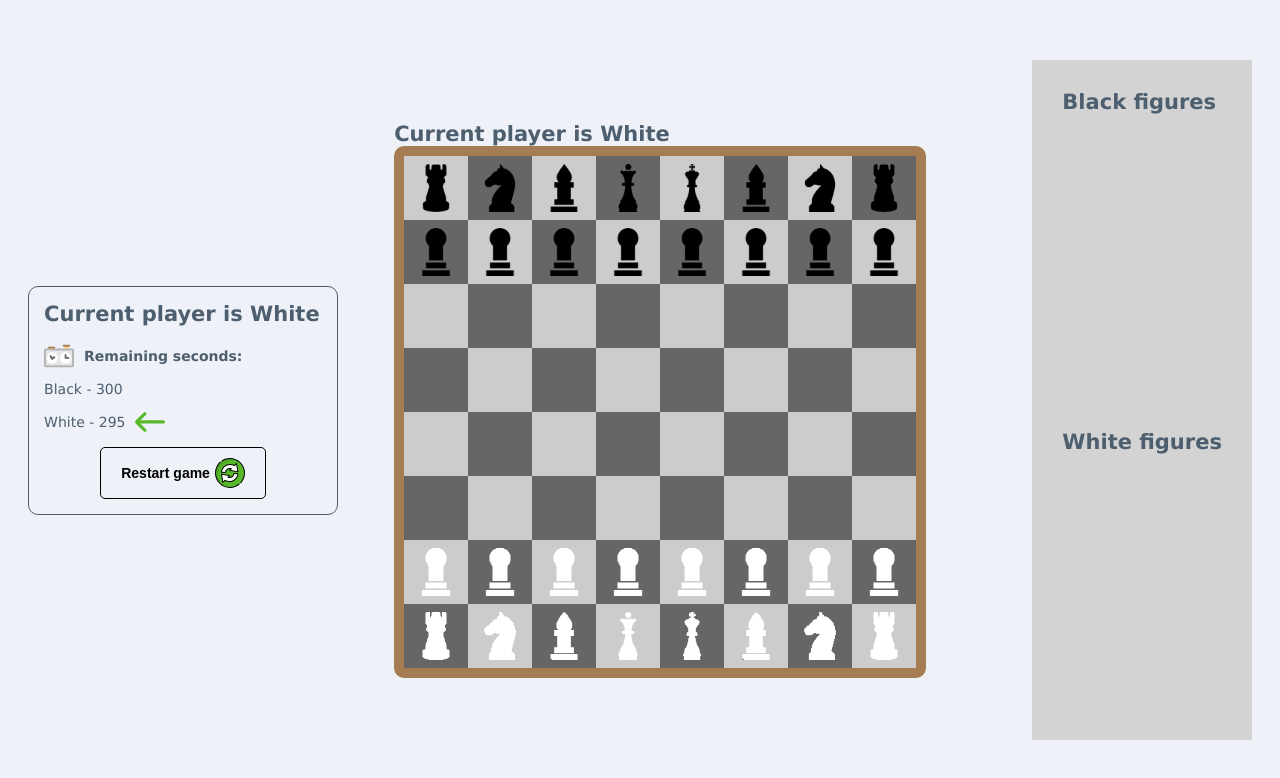
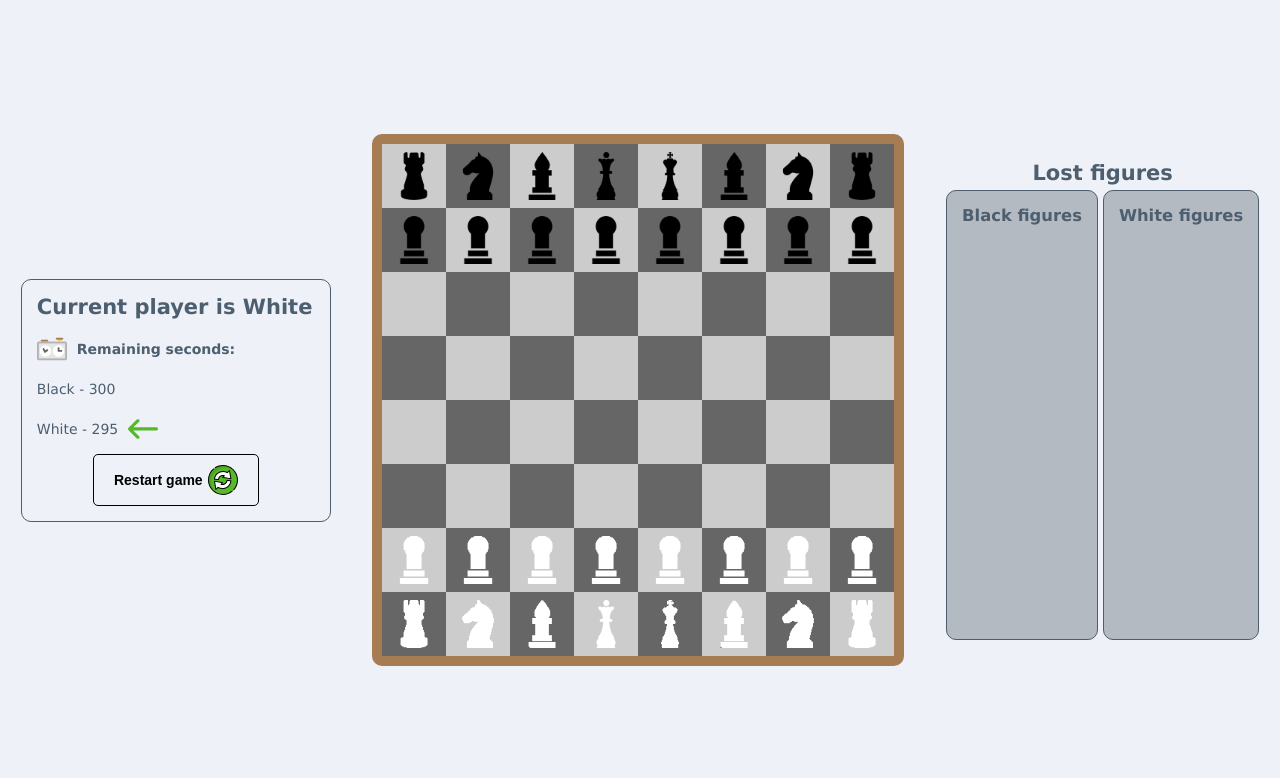
Before and after one commit to ViteKhan/chess, a React (Create React App) app: page / in a window 1280 px wide. Shown: the top 778 px of the page. Built offline with nearby package versions, Linux system fonts and the light colour scheme.

Commit message:
added variables and fixed styles

```diff
--- a/src/components/Board/Board.tsx
+++ b/src/components/Board/Board.tsx
@@ -21,8 +21,6 @@ export const BoardComponent: FC<BoardComponentProps> = ({ board, setBoard, curre
   });
 
   return (
-    <div>
-      <h2>Current player is {currentPlayer.color}</h2>
     <div className="board">
       {board.cells.map((row, idx) => (
         <Fragment key={idx}>
@@ -38,6 +36,5 @@ export const BoardComponent: FC<BoardComponentProps> = ({ board, setBoard, curre
         </Fragment>
       ))}
     </div>
-    </div>
   );
 };
--- /dev/null
+++ b/src/components/Chess/Chess.scss
@@ -0,0 +1,13 @@
+@import 'styles/variables';
+
+.lostFigures {
+  display: flex;
+  flex-direction: column;
+  gap: $GAP_5;
+  align-items: center;
+}
+
+.lostContainer {
+  display: flex;
+  gap: $GAP_5;
+}
--- a/src/components/Chess/Chess.tsx
+++ b/src/components/Chess/Chess.tsx
@@ -2,6 +2,7 @@ import { usePlayers, useRestartBoard } from 'hooks';
 import { BoardComponent } from '../Board';
 import { GameInfo } from '../GameInfo';
 import { LostFigures } from '../LostFigures';
+import './Chess.scss';
 
 export const Chess = () => {
   const { currentPlayer, swapPlayer, setCurrentPlayer } = usePlayers();
@@ -16,9 +17,12 @@ export const Chess = () => {
         currentPlayer={currentPlayer}
         swapPlayer={swapPlayer}
       />
-      <div>
-        <LostFigures title="Black figures" figures={board.lostBlackFigures}/>
-        <LostFigures title="White figures" figures={board.lostWhiteFigures}/>
+      <div className="lostFigures">
+        <h2>Lost figures</h2>
+        <div className="lostContainer">
+          <LostFigures title="Black figures" figures={board.lostBlackFigures}/>
+          <LostFigures title="White figures" figures={board.lostWhiteFigures}/>
+        </div>
       </div>
     </>
   );
--- a/src/components/GameInfo/GameInfo.scss
+++ b/src/components/GameInfo/GameInfo.scss
@@ -3,10 +3,10 @@
 .gameInfo {
   display: flex;
   flex-direction: column;
-  gap: 15px;
-  border: 1px solid ;
-  padding: 15px;
-  border-radius: 10px;
+  gap: $GAP_15;
+  border: 1px solid $PRIMARY;
+  padding: $GAP_15;
+  border-radius: $BOARD_BORDER;
   min-width: 310px;
 }
 
--- a/src/components/LostFigures/LostFigures.scss
+++ b/src/components/LostFigures/LostFigures.scss
@@ -1,6 +1,16 @@
+@import 'styles/variables';
+
 .lost {
-  height: calc(50vh - 60px);
-  padding: 30px;
-  margin-left: 50px;
-  background: lightgray;
+  display: flex;
+  flex-direction: column;
+  gap: $GAP_10;
+  height: 450px;
+  padding: $GAP_15;
+  background: #B3BAC2;
+  border: 1px solid $PRIMARY;
+  border-radius: $BOARD_BORDER;
+
+  & > ol {
+    padding-left: 25px;
+  }
 }
--- a/src/components/LostFigures/LostFigures.tsx
+++ b/src/components/LostFigures/LostFigures.tsx
@@ -10,12 +10,14 @@ interface LostFiguresProps {
 export const LostFigures: FC<LostFiguresProps> = ({ title, figures }) => {
   return (
     <div className="lost">
-      <h2>{title}</h2>
-      {figures.map(figure => (
-        <div key={figure.id}>
-          {figure.name} {figure.logo && <img width={20} height={20} src={figure.logo} alt={figure.name}/>}
-        </div>
-      ))}
+      <h3>{title}</h3>
+      <ol>
+        {figures.map(figure => (
+          <li key={figure.id}>
+            {figure.name} {figure.logo && <img width={20} height={20} src={figure.logo} alt={figure.name}/>}
+          </li>
+        ))}
+      </ol>
     </div>
   );
 };
--- a/src/components/Timer/Timer.scss
+++ b/src/components/Timer/Timer.scss
@@ -4,14 +4,14 @@
   display: flex;
   justify-content: center;
   flex-direction: column;
-  gap: 10px;
+  gap: $GAP_10;
 
   & > button {
     display: flex;
     align-self: center;
     align-items: center;
     justify-content: center;
-    gap: 5px;
+    gap: $GAP_5;
     cursor: pointer;
     padding: 10px 20px;
     border-radius: 5px;
@@ -32,5 +32,6 @@
 .text {
   display: flex;
   align-items: center;
-  gap: 10px;
+  min-height: 30px;
+  gap: $GAP_10;
 }
--- a/src/styles/variables.scss
+++ b/src/styles/variables.scss
@@ -1,6 +1,10 @@
 $CELL_SIZE: 64px;
 $FIGURE_SIZE: 48px;
 $BOARD_BORDER: 10px;
+
+$GAP_5: 5px;
+$GAP_10: 10px;
+$GAP_15: 15px;
 
 $BLACK: #666666;
 $WHITE: #ccc;
```
Lines whose indentation alone changed are shown as unchanged.
